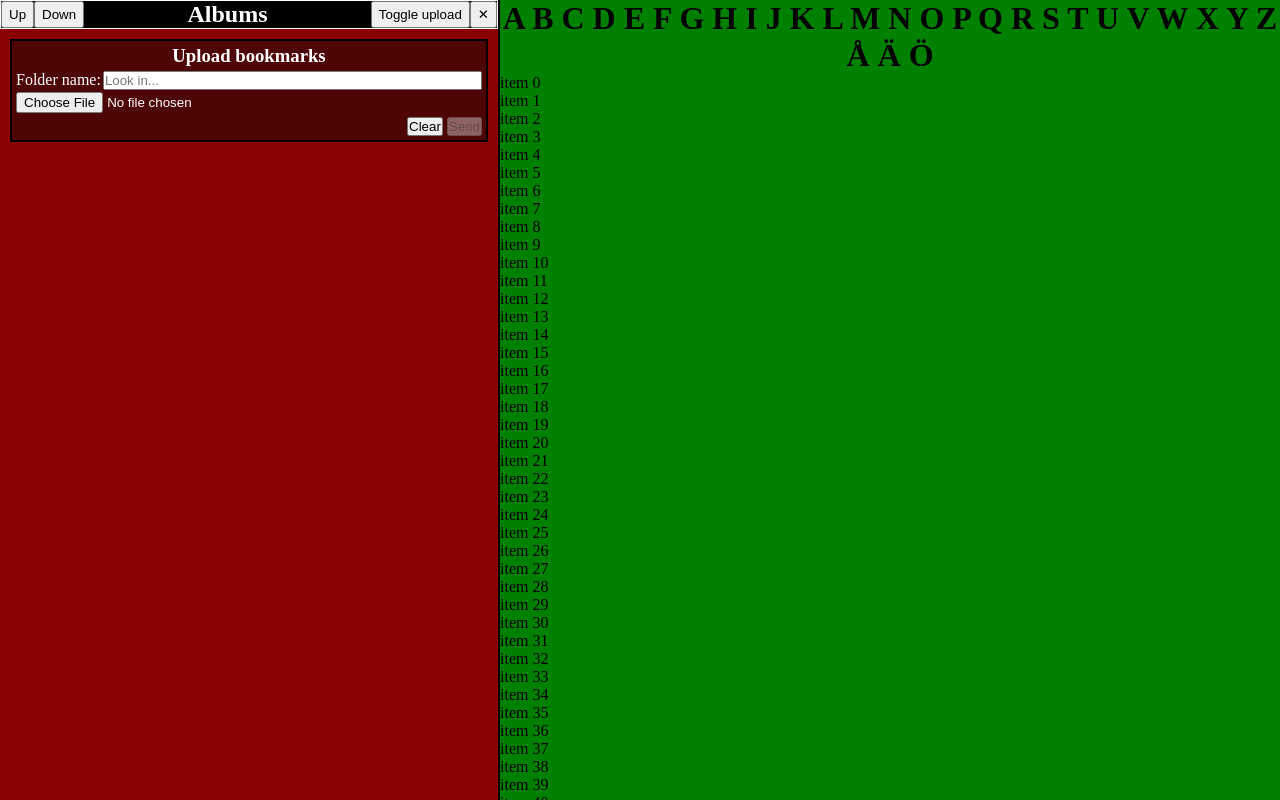
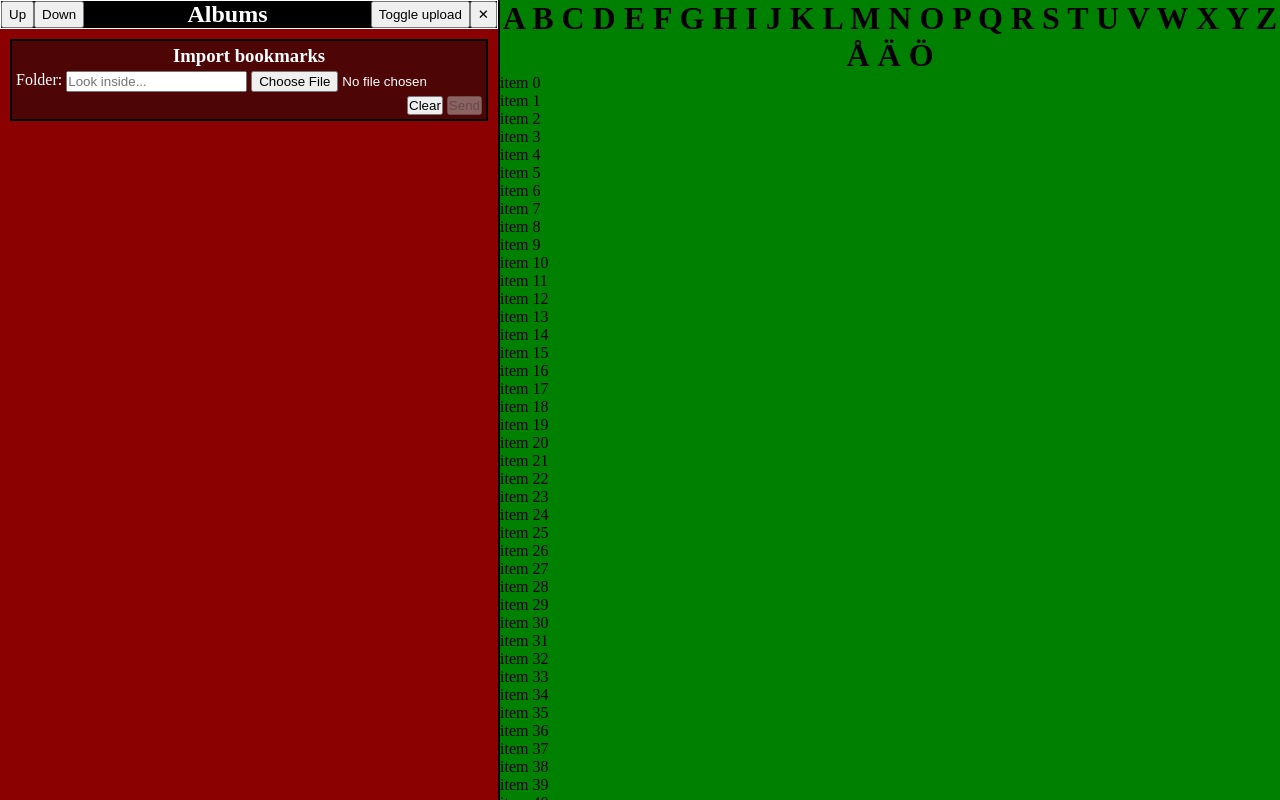
Before and after one commit to vilsuo/bookmark-playlist, a React (Vite) app in the folder client/: page / in a window 1280 px wide. Both pictures are taken after a click on the button "Open". Built offline with nearby package versions, Linux system fonts and the light colour scheme; the HTML template or start-up script is replaced by a standard one.

Commit message:
styled bookmark upload form

```diff
--- a/client/src/components/BookmarkForm.tsx
+++ b/client/src/components/BookmarkForm.tsx
@@ -50,13 +50,13 @@ const BookmarkForm = ({ upload }: FileFormProps) => {
 
   return (
     <div className='bookmark-form'>
-      <h3>Upload bookmarks</h3>
+      <h3>Import bookmarks</h3>
 
       { messageType && (
         <Notification
           type={messageType}
-          successTitle='Bookmarks uploaded'
-          errorTitle='Bookmark upload failed'
+          successTitle='Bookmarks imported'
+          errorTitle='Bookmark import failed'
           message={message}
           close={() => {
             setMessage(null);
@@ -67,13 +67,13 @@ const BookmarkForm = ({ upload }: FileFormProps) => {
 
       <div className='inputs'>
         <div className='folder-name'>
-          <label htmlFor='folder-name-input'>Folder name:</label>
+          <label htmlFor='folder-name-input'>Folder:</label>
           <input
             id='folder-name-input'
             type='text'
             value={name}
             onChange={({ target }) => setName(target.value)}
-            placeholder='Look in...'
+            placeholder='Look inside...'
           />
         </div>
 
--- a/client/src/index.css
+++ b/client/src/index.css
@@ -64,7 +64,7 @@ h1, h2, h3 {
   background-color: green;
 }
 
-/* File upload form*/
+/* Bookmark upload form */
 .bookmark-form {
   display: flex;
   flex-flow: column;
@@ -74,19 +74,16 @@ h1, h2, h3 {
   background-color: var(--ma);
 }
 .bookmark-form .inputs {
+  flex: 1;
+  display: flex;
+  gap: 4px;
+
   margin: 4px 0;
-}
-.bookmark-form .inputs input {
-  width: 100%;
 }
 .bookmark-form .inputs .folder-name {
   display: flex;
   flex-direction: row;
-  margin-bottom: 2px;
-  gap: 2px;
-}
-.bookmark-form .inputs .folder-name label {
-  text-wrap: nowrap;
+  gap: 4px;
 }
 .bookmark-form .actions {
   display: flex;
@@ -99,18 +96,15 @@ h1, h2, h3 {
   display: flex;
   flex-flow: row nowrap;
   gap: 6px;
-
   padding: 4px;
   border: 2px solid black;
   color: white;
   background-color: var(--ma);
 }
-
 .album-filter .filter-column {
   display: flex;
   gap: 4px;
 }
-
 .album-filter .filter-text {
   flex: 1;
   display: flex;
@@ -119,7 +113,6 @@ h1, h2, h3 {
 .album-filter .filter-text input {
   width: 100%;
 }
-
 .album-filter .filter-interval {
   flex: 1;
   display: flex;
```
